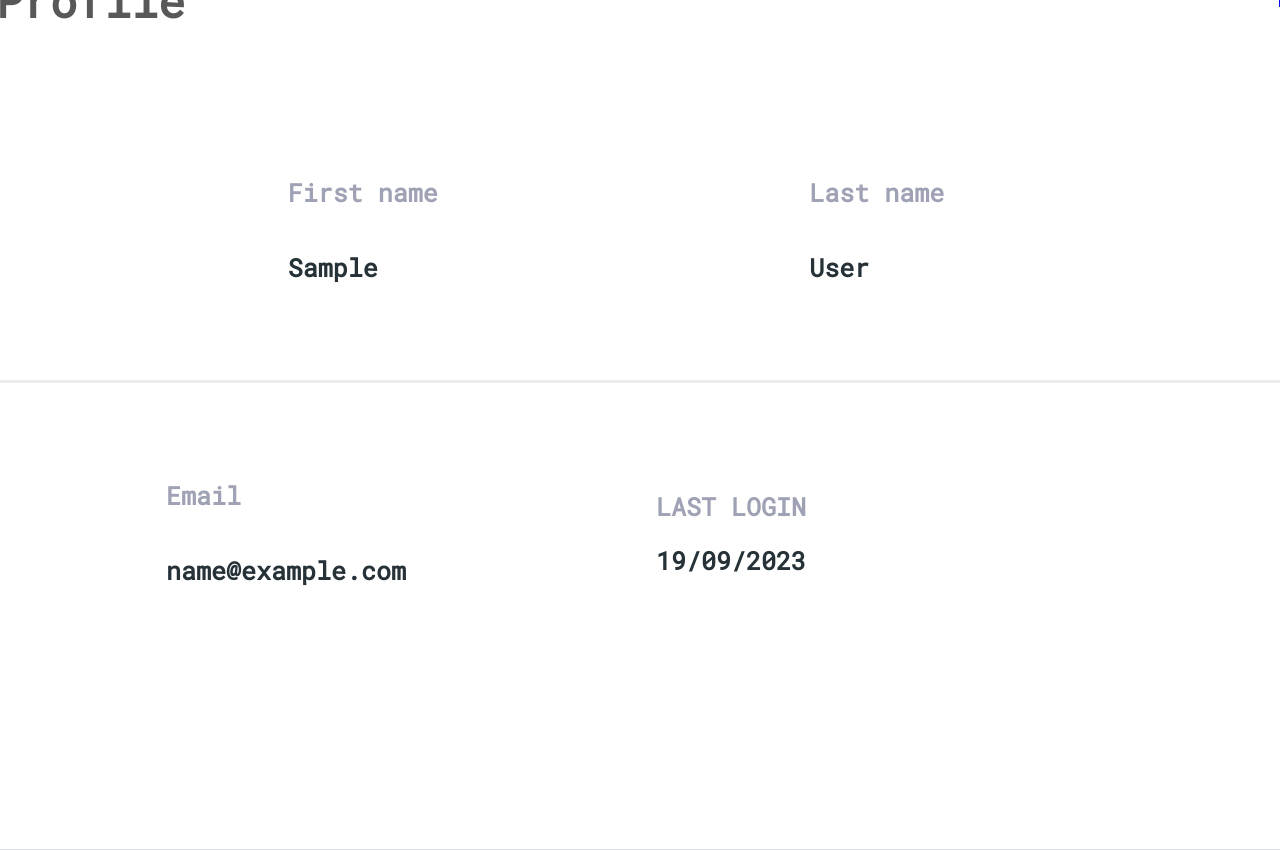
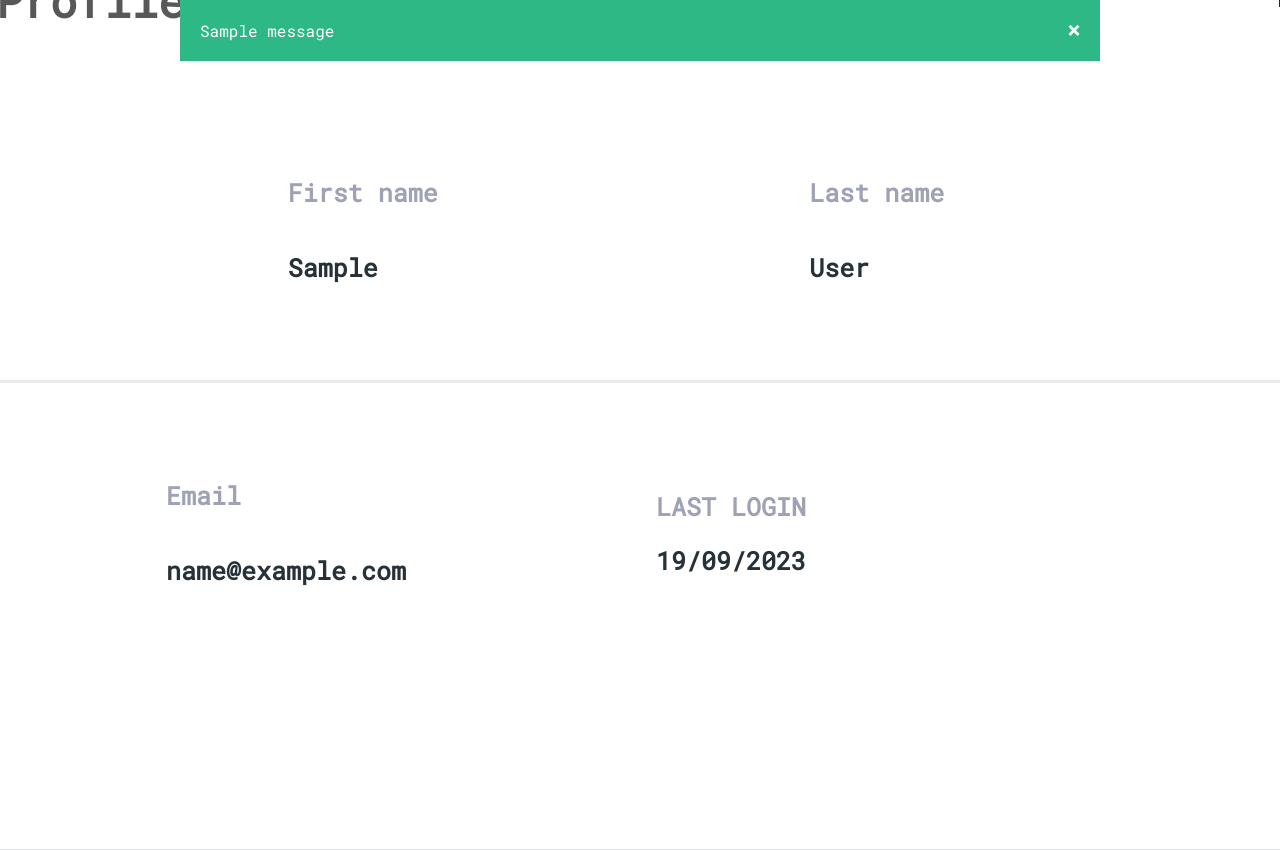
Before and after one commit to juniper06/CentralHub, a Django app: page /profile in a window 1280 px wide; the page is wider, and only the part inside the window is pictured. Run offline with Django 4.2, Linux system fonts and the light colour scheme; a user stored in the database is signed in; tables that the repository leaves empty hold one stand-in row (values such as "Sample post"); one stand-in notice (Sample message) is shown.

Commit message:
updated userProfile

```diff
--- a/templates/static/css/userProfile.css
+++ b/templates/static/css/userProfile.css
@@ -225,7 +225,7 @@ main {
     border: 2px solid #F0F1F7;
 }
 
-p{
+.user-value{
     color: #263238;
     font-size: 25px;
     font-weight: bold;
@@ -252,3 +252,37 @@ p{
     border: none;
     cursor: pointer;
 }
+
+.messages{
+    width: 920px;
+    position: absolute;
+    left: 0;
+    right: 0;
+    margin: 0 auto;
+    top: 0;
+}
+
+.alert {
+    padding: 20px;
+    color: white;
+    margin-bottom: 15px;
+}
+
+.alert-success {
+    background-color: #2eb886; /* Red */
+}
+
+.alert-error {
+    background-color: #f44336;
+}
+
+.closebtn {
+    margin-left: 15px;
+    color: white;
+    font-weight: bold;
+    float: right;
+    font-size: 22px;
+    line-height: 20px;
+    cursor: pointer;
+    transition: 0.3s;
+}
--- a/templates/userProfile.html
+++ b/templates/userProfile.html
@@ -2,12 +2,13 @@
 <!DOCTYPE html>
 <html lang="en">
 <head>
-    <meta charset="UTF-8" />
-    <meta name="viewport" content="width=device-width, initial-scale=1.0" />
+    <meta charset="UTF-8"/>
+    <meta name="viewport" content="width=device-width, initial-scale=1.0"/>
     <style>
         @import url("https://fonts.googleapis.com/css2?family=Roboto+Mono&display=swap");
     </style>
-    <link rel="stylesheet" href="{% static 'css/userProfile.css' %}" />
+
+    <link rel="stylesheet" href="{% static 'css/userProfile.css' %}"/>
     <title>User Profile</title>
 </head>
 <body>
@@ -27,21 +28,31 @@
     <div class="bg-box"></div>
     <div class="bg-box"></div>
     <div class="container">
+        <div class="messages">
+            {% if messages %}
+                {% for message in messages %}
+                    <div class="alert {% if message.tags == 'error' %}alert-danger {% else %}alert-success {% endif %}">
+                        <span class="closebtn" onclick="this.parentElement.style.display='none';">&times;</span>
+                        {{ message }}
+                    </div>
+                {% endfor %}
+            {% endif %}
+        </div>
         <div class="small-container">
             <h1>Profile</h1>
             <div class="logout-btn">
-            <a href="#">Logout</a>
+                <a href="{% url 'logout' %}">Logout</a>
             </div>
         </div>
         <div class="user-info">
             <div class="full-name-container">
                 <form action="#" id="form1">
                     <div class="divider">
-                <label for="fname">First name</label><br /><br />
+                        <label>First name</label><br/><br/>
                         <p class="user-value">{{ user.first_name }}</p>
                     </div>
                     <div class="divider">
-                <label for="lname">Last name</label><br /><br />
+                        <label>Last name</label><br/><br/>
                         <p class="user-value">{{ user.last_name }}</p>
                     </div>
                 </form>
@@ -50,11 +61,11 @@
             <div class="username-container">
                 <form action="#" id="form2">
                     <div class="divider">
-                <label for="username">Email</label><br /><br />
+                        <label>Email</label><br/><br/>
                         <p class="user-value">{{ user.email }}</p>
                     </div>
                     <div class="divider">
-                <label for="last-login">LAST LOGIN</label><br />
+                        <label>LAST LOGIN</label><br/>
                         <p class="user-value">19/09/2023</p>
                     </div>
                 </form>
```
Lines whose indentation alone changed are shown as unchanged.
